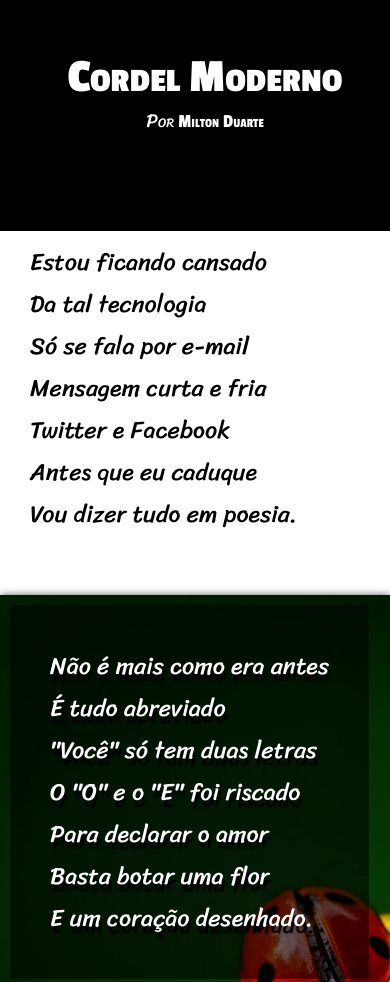
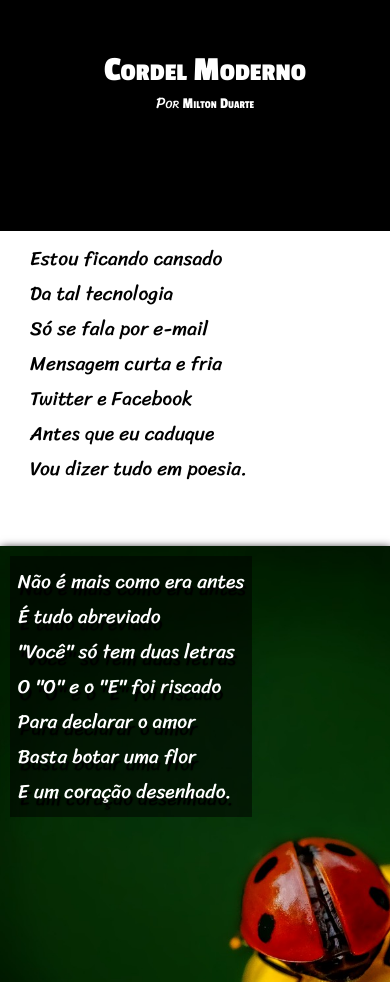
Before and after one commit to GustavoFernandes31/projeto-cordel, a plain HTML site: page index.html in a window 390 px wide. Shown: the top 982 px of the page. Drawn offline with Linux system fonts and the light colour scheme.

Commit message:
Update style.css

```diff
--- a/estilo/style.css
+++ b/estilo/style.css
@@ -7,6 +7,7 @@
 :root {
     --fonte-destaque:"Passion One", arial;
     --fonte-principal:"Sriracha", arial ;
+
 
 }
 
@@ -36,14 +37,14 @@ header h1 {
     text-align: center;
     padding-top: 6vh;
     font-family:var(--fonte-destaque);
-    font-size: 4em;
+    font-size: 9vw;
 }
 
 header p{
     color: white;
     font-family:var(--fonte-destaque);
     text-align: center;
-    font-size: 1.5em;
+    font-size: 4vw;
 }
 
 header p span {
@@ -62,7 +63,7 @@ header a:hover {
 
 section.texto {
     font-family: var(--fonte-principal);
-    font-size: 2em;
+    font-size: 5vw;
     margin: 60px 30px ;
     margin-top:10px;
 }
@@ -95,7 +96,7 @@ section.texto {
     text-shadow: 2px 7px 1px black;
     display: inline-block;
     margin: 10px;
-    padding: 70px;
+    padding: 2vw;
     background-color: rgba(0, 0, 0, 0.514);
 }
 
@@ -119,25 +120,3 @@ footer a {
 footer a:hover {
     text-decoration: underline;
 }
-
-@media screen and (max-width: 600px) {
-
-    header h1 {
-        font-size: 3em;
-    }
-
-    header p {
-        font-size: 1.2em;
-    }
-
-    section.texto {
-        font-size: 1.5em;
-    }
-
-    #img1 > p ,#img2 > p   {
-    color: white;
-    display: inline-block;
-    padding: 40px;
-    background-color: rgba(0, 0, 0, 0.514);
-    }
-}
```
